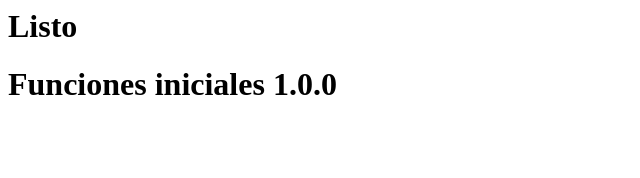
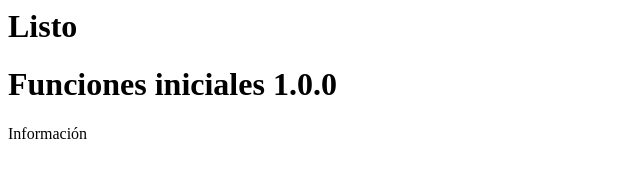
Before and after one commit to paula-caicedo3C/Git-Flow, a plain HTML site: page index.html in a window 1280 px wide. Shown: the whole page, without its empty margins (0-640 px from the left). Drawn offline with Linux system fonts and the light colour scheme.

Commit message:
Update index.html

```diff
--- a/index.html
+++ b/index.html
@@ -5,5 +5,6 @@
         <h1>Listo</h1>
         <!-- Funciones iniciales  -->
         <h1>Funciones iniciales 1.0.0</h1>
+        <label for="">Información</label>
     </body>
 </html>
```
